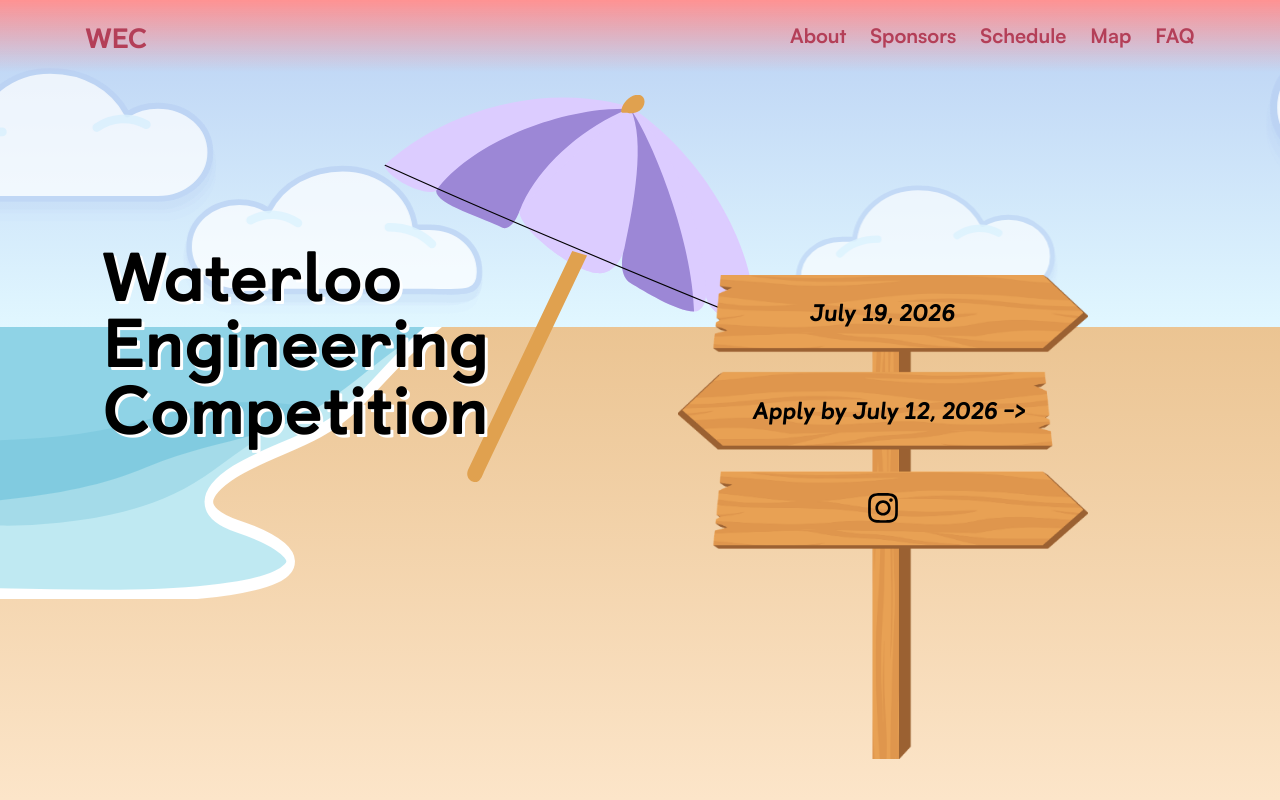
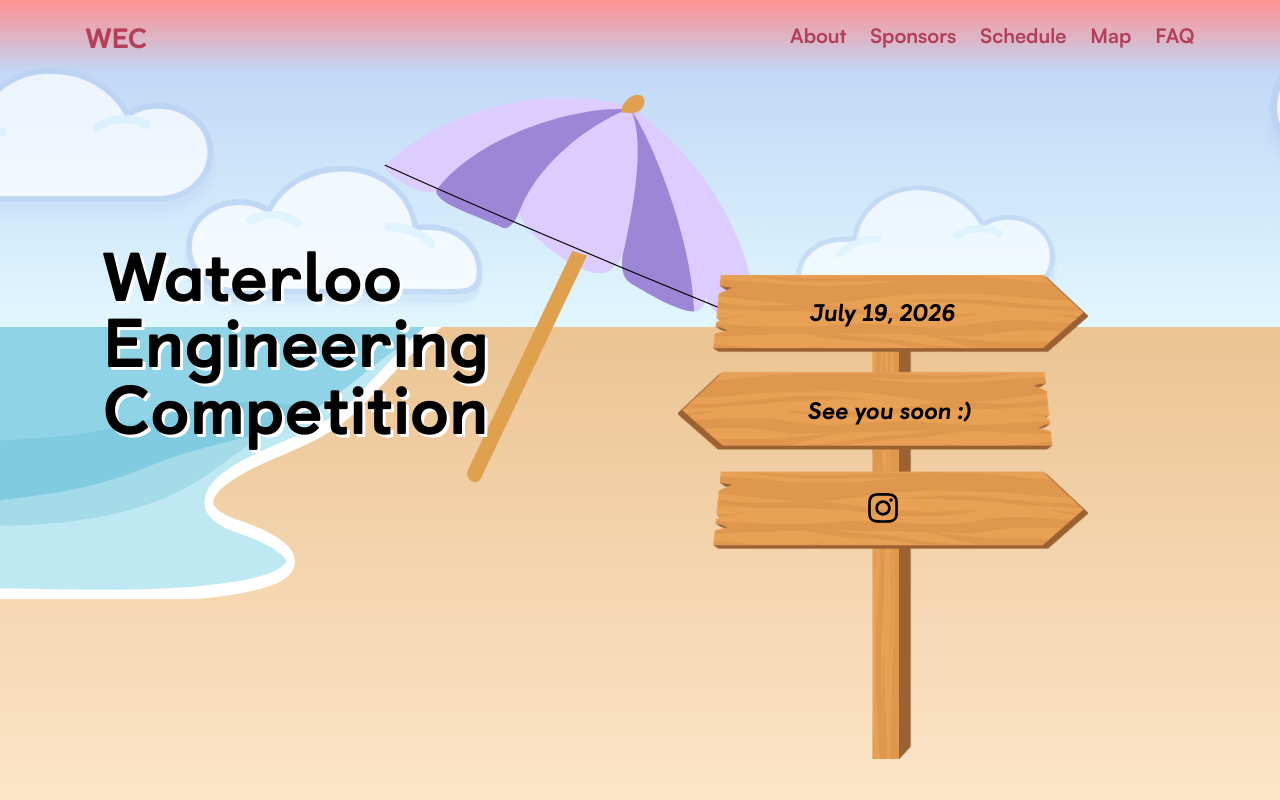
Before and after one commit to BarSoapAng/wec2026, a React (Vite) app: page / in a window 1280 px wide. Shown: the top 800 px of the page. Built offline with nearby package versions, Linux system fonts and the light colour scheme.

Commit message:
update application sign

```diff
--- a/src/components/hero/ApplicationSign/ApplicationSign.tsx
+++ b/src/components/hero/ApplicationSign/ApplicationSign.tsx
@@ -26,14 +26,6 @@ const ApplicationSign: React.FC<ApplicationSignProps> = ({
   instagramHref = "https://www.instagram.com/uwengcomp/",
   className,
 }) => {
-  const handleApplyClick = () => {
-    (window as GtagWindow).gtag?.("event", "apply_by_link_click", {
-      link_text: "Apply by July 12, 2026",
-      link_url: applyHref,
-      transport_type: "beacon",
-    });
-  };
-
   return (
     <SignWrapper className={className}>
       <SignImage src={WoodSign} alt="" aria-hidden="true" draggable={false} />
@@ -41,8 +33,8 @@ const ApplicationSign: React.FC<ApplicationSignProps> = ({
         <SignText>{dateText}</SignText>
       </SignBoard>
       <SignBoard $x={11.5} $y={20.2}>
-        <SignLink href={applyHref} target="_blank" rel="noreferrer" onClick={handleApplyClick}>
-          Apply by July 12, 2026 {"->"}
+        <SignLink>
+          See you soon :)
         </SignLink>
       </SignBoard>
       <SignBoard $x={10} $y={40.7}>
```
